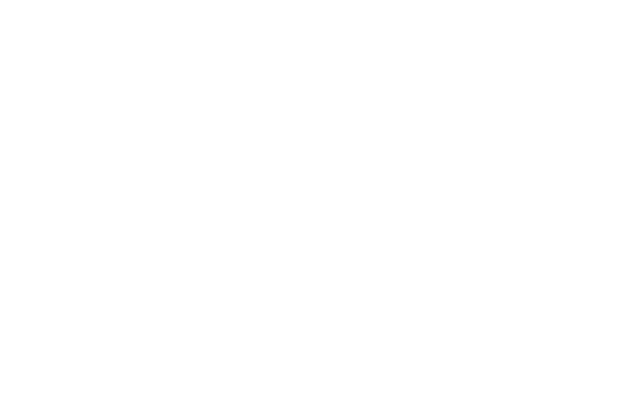
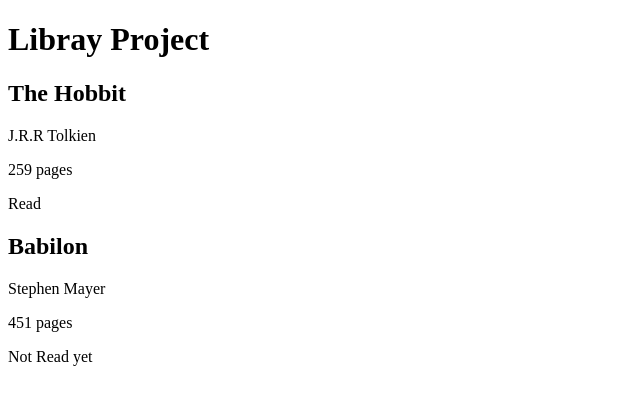
Before and after one commit to AlcaldeLeonardo/library, a plain HTML site: page index.html in a window 1280 px wide. Shown: the whole page, without its empty margins (0-640 px from the left). Drawn offline with Linux system fonts and the light colour scheme.

Commit message:
index.html basic structure done

```diff
--- a/index.html
+++ b/index.html
@@ -7,6 +7,25 @@
     <link rel="stylesheet" href="css/index.css">
 </head>
 <body>
+    <header class="header">
+        <h1 class="header__title title">Libray Project</h1>
+    </header>
+    <main class="main">
+        <div class="library">
+            <div class="library__cardbook cardbook">
+                <h2 class="cardbook__title title">The Hobbit</h2>
+                <p class="cardbook__author author">J.R.R Tolkien</p>
+                <p class="cardbook__page page">259 pages</p>
+                <p class="cardbook_isRead isRead">Read</p>
+            </div>
+            <div class="library__cardbook cardbook">
+                <h2 class="cardbook__title title">Babilon</h2>
+                <p class="cardbook__author author">Stephen Mayer</p>
+                <p class="cardbook__page page">451 pages</p>
+                <p class="cardbook_isRead isRead">Not Read yet</p>
+            </div>
+        </div>
+    </main>
     <script type="module" src="scripts/main.js"></script>
 </body>
 </html>
```
